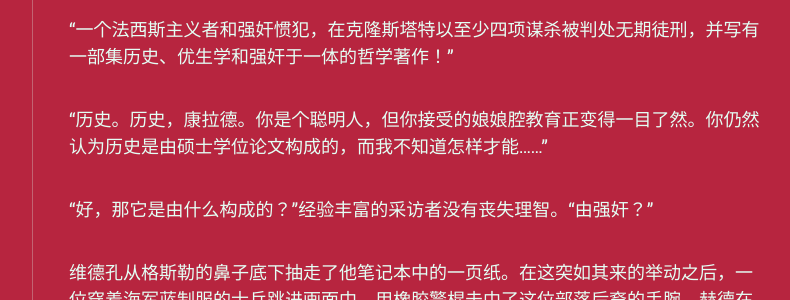
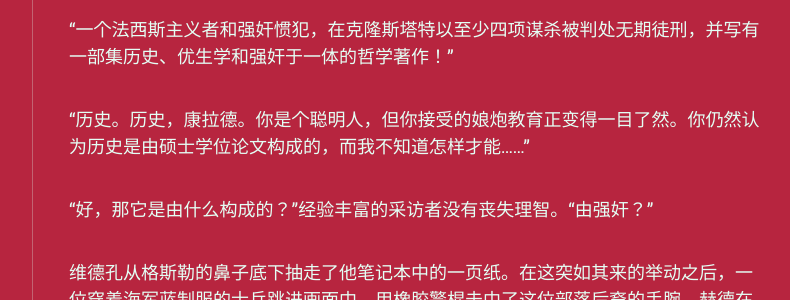
Before and after one commit to scatterdclouds/scatterdclouds.github.io, a Jekyll site: the page built from _posts/2023-08-24-vitkunhird.md, in a window 1280 px wide. Shown: the part 4054-4354 px from the top of the page, without its empty margins (357-1147 px from the left). Built offline with Jekyll 4.4.1, drawn with Linux system fonts in a browser that asks for light colours; nearby versions of some CDN libraries; some web fonts are replaced; comment, search, counter and statistics services are not loaded.

Commit message:
Update 2023-08-24-vitkunhird.md

```diff
--- a/_posts/2023-08-24-vitkunhird.md
+++ b/_posts/2023-08-24-vitkunhird.md
@@ -87,7 +87,7 @@ Extract from "4. Vitkun Hird" from *Sacred and Terrible Air* by Robert Kurvitz
 
 “一个法西斯主义者和强奸惯犯，在克隆斯塔特以至少四项谋杀被判处无期徒刑，并写有一部集历史、优生学和强奸于一体的哲学著作！”
 
-“历史。历史，康拉德。你是个聪明人，但你接受的娘娘腔教育正变得一目了然。你仍然认为历史是由硕士学位论文构成的，而我不知道怎样才能……”
+“历史。历史，康拉德。你是个聪明人，但你接受的娘炮教育正变得一目了然。你仍然认为历史是由硕士学位论文构成的，而我不知道怎样才能……”
 
 “好，那它是由什么构成的？”经验丰富的采访者没有丧失理智。“由强奸？”
 
```
